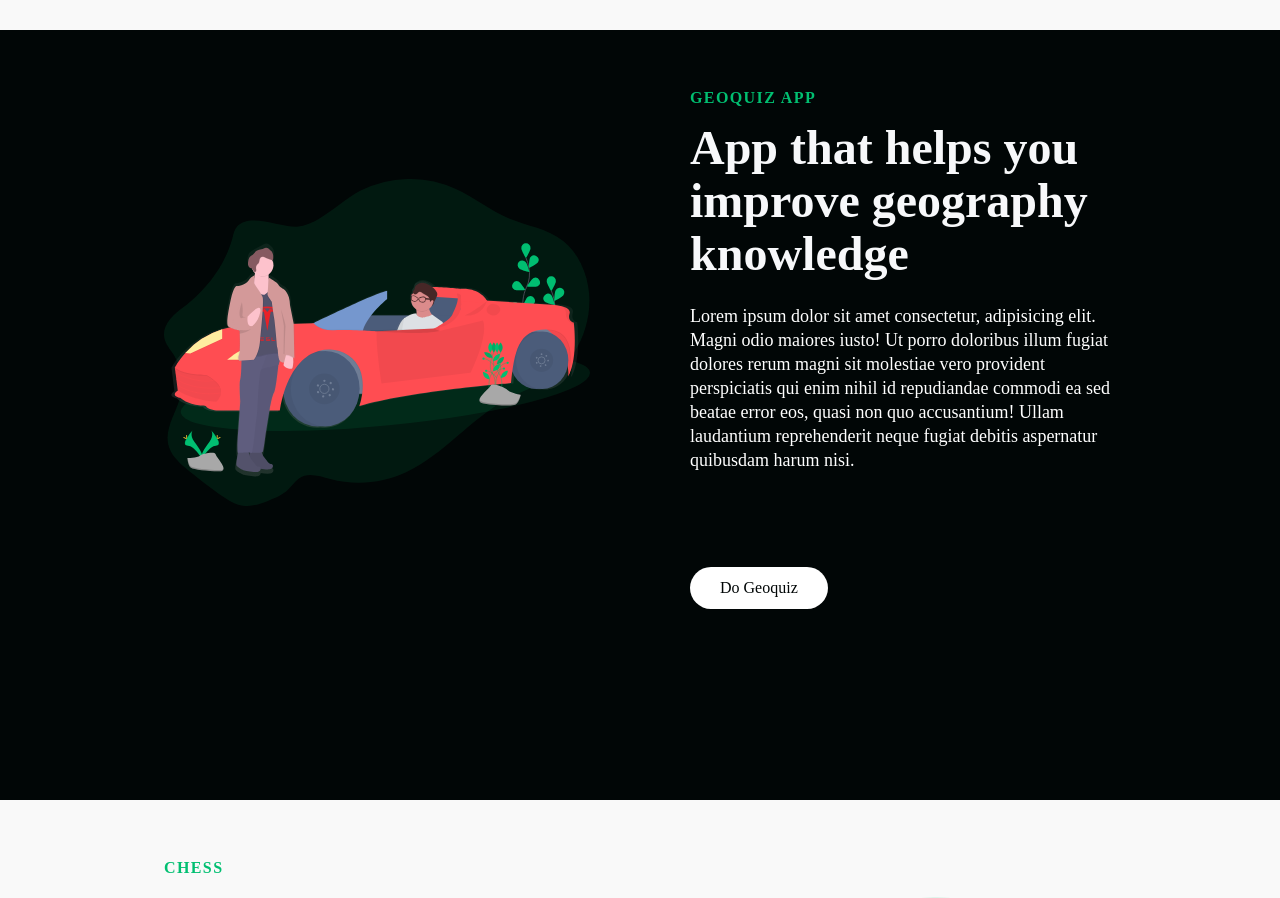
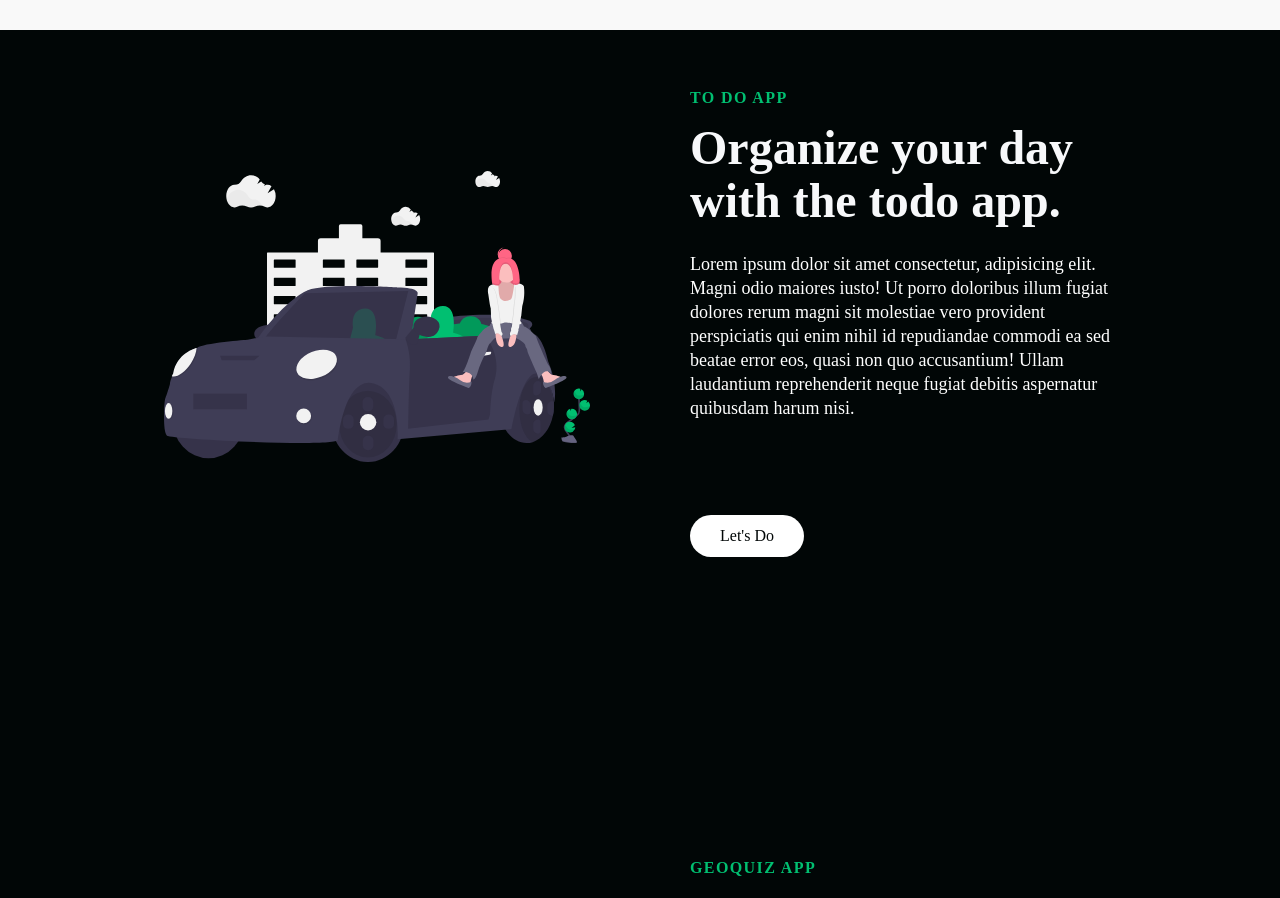
Before and after one commit to sashankneupane7/personal-website-frontend, a React (Create React App) app: page / in a window 1280 px wide. Shown: the part 1560-2458 px from the top of the page. Built offline with nearby package versions, Linux system fonts and the light colour scheme.

Commit message:
updated route for projects

```diff
--- a/src/components/ProjectFolder/ProjectPage/ProjectElements.js
+++ b/src/components/ProjectFolder/ProjectPage/ProjectElements.js
@@ -106,7 +106,7 @@ export const Img = styled.img`
   padding-right: 0;
 `
 
-export const ProjectElement = ({id, dark, imgStart, topline, headline, description, buttonLabel, imgsrc, primary}) => {
+export const ProjectElement = ({id, dark, imgStart, topline, headline, description, buttonLabel, imgsrc, primary, route}) => {
   return (
 		<>
 			<ProjectContainer dark={dark} id={id}>
@@ -120,7 +120,7 @@ export const ProjectElement = ({id, dark, imgStart, topline, headline, descripti
 							</TextWrapper>
 							<BtnWrap>
 								<Button
-									to="/projects/meditation"
+									to={route}
 									smooth={true}
 									duration={500}
 									spy={true}
--- a/src/components/ProjectFolder/Projects/Data.js
+++ b/src/components/ProjectFolder/Projects/Data.js
@@ -1,52 +1,74 @@
 const ProjectData = [
 	{
-    id: 'meditation',
+		id: "meditation",
 		dark: false,
-    topline: 'Meditation App',
-    headline: 'App that helps you meditate',
-    description: "Lorem ipsum dolor sit amet consectetur, adipisicing elit. Magni odio maiores iusto! Ut porro doloribus illum fugiat dolores rerum magni sit molestiae vero provident perspiciatis qui enim nihil id repudiandae commodi ea sed beatae error eos, quasi non quo accusantium! Ullam laudantium reprehenderit neque fugiat debitis aspernatur quibusdam harum nisi.",
-    buttonLabel: 'Let\'s Meditate',
+		topline: "Meditation App",
+		headline: "App that helps you meditate",
+		description:
+			"Lorem ipsum dolor sit amet consectetur, adipisicing elit. Magni odio maiores iusto! Ut porro doloribus illum fugiat dolores rerum magni sit molestiae vero provident perspiciatis qui enim nihil id repudiandae commodi ea sed beatae error eos, quasi non quo accusantium! Ullam laudantium reprehenderit neque fugiat debitis aspernatur quibusdam harum nisi.",
+		buttonLabel: "Let's Meditate",
 		imgStart: false,
-    imgsrc: require('../../../content/svg/svg-1.svg').default,
-    alt: 'Car',
+		imgsrc: require("../../../content/svg/svg-1.svg").default,
+		alt: "Car",
 		primary: true,
+		route: "/projects/meditation",
 	},
   	{
-    id: 'GeoQuiz',
+		id: "to-do-app",
 		dark: true,
-    topline: 'Geoquiz App',
-    headline: 'App that helps you improve geography knowledge',
-    description: "Lorem ipsum dolor sit amet consectetur, adipisicing elit. Magni odio maiores iusto! Ut porro doloribus illum fugiat dolores rerum magni sit molestiae vero provident perspiciatis qui enim nihil id repudiandae commodi ea sed beatae error eos, quasi non quo accusantium! Ullam laudantium reprehenderit neque fugiat debitis aspernatur quibusdam harum nisi.",
-    buttonLabel: 'Do Geoquiz',
+		topline: "To Do App",
+		headline: "Organize your day with the todo app.",
+		description:
+			"Lorem ipsum dolor sit amet consectetur, adipisicing elit. Magni odio maiores iusto! Ut porro doloribus illum fugiat dolores rerum magni sit molestiae vero provident perspiciatis qui enim nihil id repudiandae commodi ea sed beatae error eos, quasi non quo accusantium! Ullam laudantium reprehenderit neque fugiat debitis aspernatur quibusdam harum nisi.",
+		buttonLabel: "Let's Do",
+		imgStart: true,
+		imgsrc: require("../../../content/svg/svg-3.svg").default,
+		alt: "To Do",
+		primary: true,
+    route: '/projects'
+	},
+	{
+		id: "GeoQuiz",
+		dark: true,
+		topline: "Geoquiz App",
+		headline: "App that helps you improve geography knowledge",
+		description:
+			"Lorem ipsum dolor sit amet consectetur, adipisicing elit. Magni odio maiores iusto! Ut porro doloribus illum fugiat dolores rerum magni sit molestiae vero provident perspiciatis qui enim nihil id repudiandae commodi ea sed beatae error eos, quasi non quo accusantium! Ullam laudantium reprehenderit neque fugiat debitis aspernatur quibusdam harum nisi.",
+		buttonLabel: "Do Geoquiz",
 		imgStart: true,
 		imgsrc: require("../../../content/svg/svg-2.svg").default,
-    alt: 'Geo',
+		alt: "Geo",
 		primary: true,
+		route: "/projects",
 	},
 	{
-    id: 'Chess',
+		id: "Chess",
 		dark: false,
-    topline: 'Chess',
-    headline: 'Play chess with me',
-    description: "Lorem ipsum dolor sit amet consectetur, adipisicing elit. Magni odio maiores iusto! Ut porro doloribus illum fugiat dolores rerum magni sit molestiae vero provident perspiciatis qui enim nihil id repudiandae commodi ea sed beatae error eos, quasi non quo accusantium! Ullam laudantium reprehenderit neque fugiat debitis aspernatur quibusdam harum nisi.",
-    buttonLabel: 'Play Chess',
+		topline: "Chess",
+		headline: "Play chess with me",
+		description:
+			"Lorem ipsum dolor sit amet consectetur, adipisicing elit. Magni odio maiores iusto! Ut porro doloribus illum fugiat dolores rerum magni sit molestiae vero provident perspiciatis qui enim nihil id repudiandae commodi ea sed beatae error eos, quasi non quo accusantium! Ullam laudantium reprehenderit neque fugiat debitis aspernatur quibusdam harum nisi.",
+		buttonLabel: "Play Chess",
 		imgStart: false,
 		imgsrc: require("../../../content/svg/svg-2.svg").default,
-    alt: 'Geo',
+		alt: "chess",
 		primary: true,
+    route: '/projects'
 	},
 	{
-    id: 'Sudoku',
+		id: "Sudoku",
 		dark: true,
-    topline: 'Sudoku',
-    headline: 'Play Sudoku with me.',
-    description: "Lorem ipsum dolor sit amet consectetur, adipisicing elit. Magni odio maiores iusto! Ut porro doloribus illum fugiat dolores rerum magni sit molestiae vero provident perspiciatis qui enim nihil id repudiandae commodi ea sed beatae error eos, quasi non quo accusantium! Ullam laudantium reprehenderit neque fugiat debitis aspernatur quibusdam harum nisi.",
-    buttonLabel: 'Play Sudoku',
+		topline: "Sudoku",
+		headline: "Play Sudoku with me.",
+		description:
+			"Lorem ipsum dolor sit amet consectetur, adipisicing elit. Magni odio maiores iusto! Ut porro doloribus illum fugiat dolores rerum magni sit molestiae vero provident perspiciatis qui enim nihil id repudiandae commodi ea sed beatae error eos, quasi non quo accusantium! Ullam laudantium reprehenderit neque fugiat debitis aspernatur quibusdam harum nisi.",
+		buttonLabel: "Play Sudoku",
 		imgStart: true,
 		imgsrc: require("../../../content/svg/svg-3.svg").default,
-    alt: 'Play Sudoku',
+		alt: "Play Sudoku",
 		primary: true,
-  }
-]
+    route: '/projects'
+	},
+];
 
 export default ProjectData;
```
Lines whose indentation alone changed are shown as unchanged.
